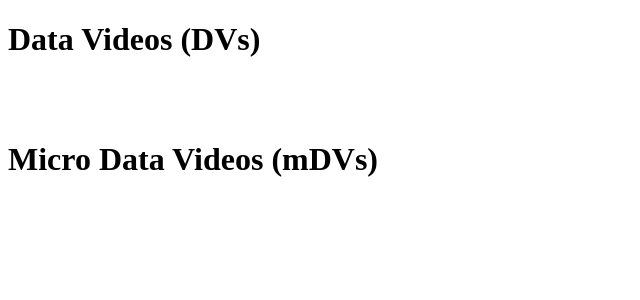
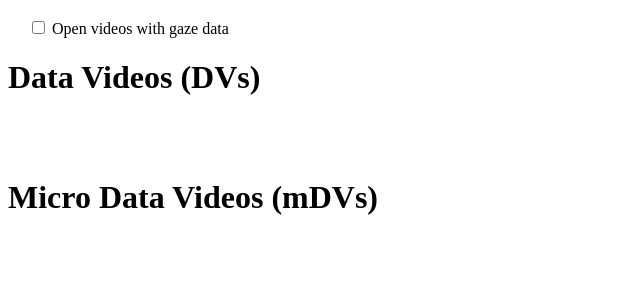
Before and after one commit to ovi-lab/EEG_DV_Tool, a FastAPI app: page / in a window 1280 px wide. Shown: the top 300 px of the page, without its empty margins (0-640 px from the left). Run offline with FastAPI, Linux system fonts and the light colour scheme.

Commit message:
Add gaze data
Add gaze data recordings and a toggle to select either those or the original DVs

```diff
--- a/app/main.py
+++ b/app/main.py
@@ -310,12 +310,24 @@ async def read_root(request: Request):
     return templates.TemplateResponse("index.html", {"request": request, "videos": videos})
 
 
+def _gaze_video_path(video_path: str) -> str:
+    """Gaze-overlay counterpart of a DV file, e.g. '0.mp4' -> '0_gaze.mp4'."""
+    stem, ext = os.path.splitext(video_path)
+    return f"{stem}_gaze{ext}"
+
+
 @app.get("/player", response_class=HTMLResponse)
-async def player(request: Request, id: str, normalize: bool = Query(False)):
+async def player(request: Request, id: str, normalize: bool = Query(False),
+                 gaze: bool = Query(False)):
     """Video player page with synchronized EEG engagement/attention overlays
-    and stimulus annotations."""
-    print(f"[/player] video_id={id} normalize={normalize}")
+    and stimulus annotations. `gaze=true` plays the gaze-overlay version of
+    the video when one exists in DVs/."""
+    print(f"[/player] video_id={id} normalize={normalize} gaze={gaze}")
     video = get_video_by_video_id(id)
+    gaze_video_path = _gaze_video_path(video["video_path"])
+    gaze_available = os.path.exists(os.path.join(DATA_DIR, "DVs", gaze_video_path))
+    if gaze and not gaze_available:
+        print(f"[/player] gaze video {gaze_video_path} not found, using original")
     stimuli_list, stimulus_types = get_stimuli_by_video_id(id)
     print(f"[/player] {len(stimuli_list)} stimulus event(s), {len(stimulus_types)} stimulus type(s)")
     eng_data, atn_data = get_eeg_data_by_video_id(id, str(normalize).lower())
@@ -325,6 +337,9 @@ async def player(request: Request, id: str, normalize: bool = Query(False)):
     return templates.TemplateResponse("player.html", {
         "request": request,
         "video": video,
+        "gaze_video_path": gaze_video_path,
+        "gaze_available": gaze_available,
+        "use_gaze": gaze and gaze_available,
         "eng_data": eng_data,
         "atn_data": atn_data,
         "stimuli_data": stimuli_list,
--- a/app/static/player.css
+++ b/app/static/player.css
@@ -80,6 +80,10 @@ body {
   flex-direction: column;
   gap: 1em;
   flex-grow: 1;
+}
+
+#videoMessage:empty {
+  display: none;
 }
 
 #applyFilters {
--- a/app/templates/index.html
+++ b/app/templates/index.html
@@ -7,11 +7,16 @@
 </head>
 
 <body>
+    <label id="gazeToggleLabel" style="display: inline-block; margin: 10px 20px 0; font-size: 1rem; cursor: pointer;">
+        <input type="checkbox" id="gazeToggle">
+        Open videos with gaze data
+    </label>
+
     <h1>Data Videos (DVs)</h1>
     <div class="card-container">
         {% for video in videos %}
         {% if video.id in [4, 5] %}
-        <div class="card" onclick="location.href='/player?id={{ video.id }}'">
+        <div class="card" onclick="openVideo({{ video.id }})">
             <div class="color-block" style="background-color: {{ video.color or '#cccccc' }};"></div>
             <div class="card-info">
                 <h2>{{ video.title }}</h2>
@@ -26,7 +31,7 @@
     <div class="card-container">
         {% for video in videos %}
         {% if video.id in [0, 1, 2, 3] %}
-        <div class="card" onclick="location.href='/player?id={{ video.id }}'">
+        <div class="card" onclick="openVideo({{ video.id }})">
             <div class="color-block" style="background-color: {{ video.color or '#cccccc' }};"></div>
             <div class="card-info">
                 <h2>{{ video.title }}</h2>
@@ -36,6 +41,20 @@
         {% endif %}
         {% endfor %}
     </div>
+
+    <script>
+        const gazeToggle = document.getElementById('gazeToggle');
+
+        // Remember the choice between visits (the player page updates it too).
+        try { gazeToggle.checked = localStorage.getItem('useGazeVideos') === 'true'; } catch (err) {}
+        gazeToggle.addEventListener('change', () => {
+            try { localStorage.setItem('useGazeVideos', gazeToggle.checked ? 'true' : 'false'); } catch (err) {}
+        });
+
+        function openVideo(id) {
+            location.href = `/player?id=${id}` + (gazeToggle.checked ? '&gaze=true' : '');
+        }
+    </script>
 </body>
 
 </html>
```
Also changed, not shown: app/templates/player.html (+42 -1 lines).
